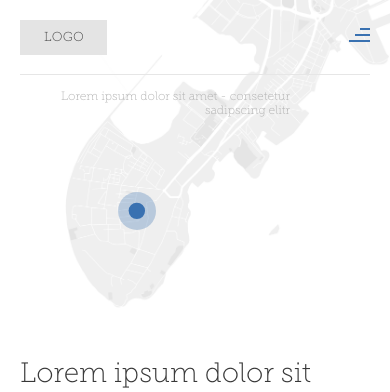
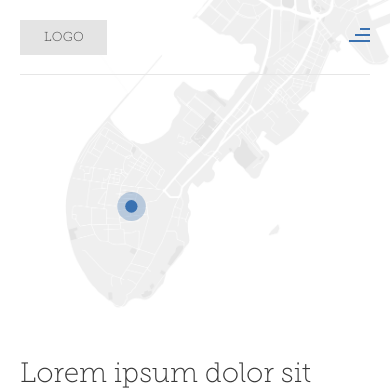
Before and after one commit to omkarhcode/bcd-contact-us, a PHP site: page / in a window 390 px wide. Shown: the top 392 px of the page. Run offline with PHP 8.4, Linux system fonts and the light colour scheme.

Commit message:
Update pointer size and position in index.php, adjust padding in section.css

```diff
--- a/index.php
+++ b/index.php
@@ -165,11 +165,15 @@
 
             // Calculate the position of the pointer based on the size of the map
             var top = map.offsetHeight * 0.605;
-            var left = map.offsetWidth * 0.303;
+            var left = map.offsetWidth * 0.293;
+            var width = map.offsetWidth * 0.09;
+            var height = map.offsetHeight * 0.09;
 
             // Update the position of the pointer
             pointer.style.top = top + 'px';
             pointer.style.left = left + 'px';
+            pointer.style.width = width + 'px';
+            pointer.style.height = height + 'px';
         }
 
         window.onresize = function() {
@@ -184,11 +188,16 @@
 
             // Calculate the position of the pointer based on the size of the map
             var top = map.offsetHeight * 0.605;
-            var left = map.offsetWidth * 0.303;
+            var left = map.offsetWidth * 0.293;
+            var width = map.offsetWidth * 0.09;
+            var height = map.offsetHeight * 0.09;
 
             // Update the position of the pointer
             pointer.style.top = top + 'px';
             pointer.style.left = left + 'px';
+            pointer.style.width = width + 'px';
+            pointer.style.height = height + 'px';
+
         }
     </script>
 </body>
--- a/style/section.css
+++ b/style/section.css
@@ -35,8 +35,6 @@
 
 .section .map-container .pointer {
   position: absolute;
-  height: 38px;
-  width: 38px;
 }
 
 .section h3 {
@@ -124,6 +122,9 @@
 
 /* BREAKPOINTS */
 @media (max-width: 992px) {
+  .section .map-container .absolute-container-placeholder p {
+    padding-right: 20px;
+  }
   .section .map-container .text-container {
     padding-left: 20px;
     padding-right: 20px;
@@ -153,7 +154,8 @@
   }
 
   .section .contact-us-container,
-  .section .vl {
+  .section .vl,
+  .section .map-container .absolute-container-placeholder p {
     display: none;
   }
 }
```
